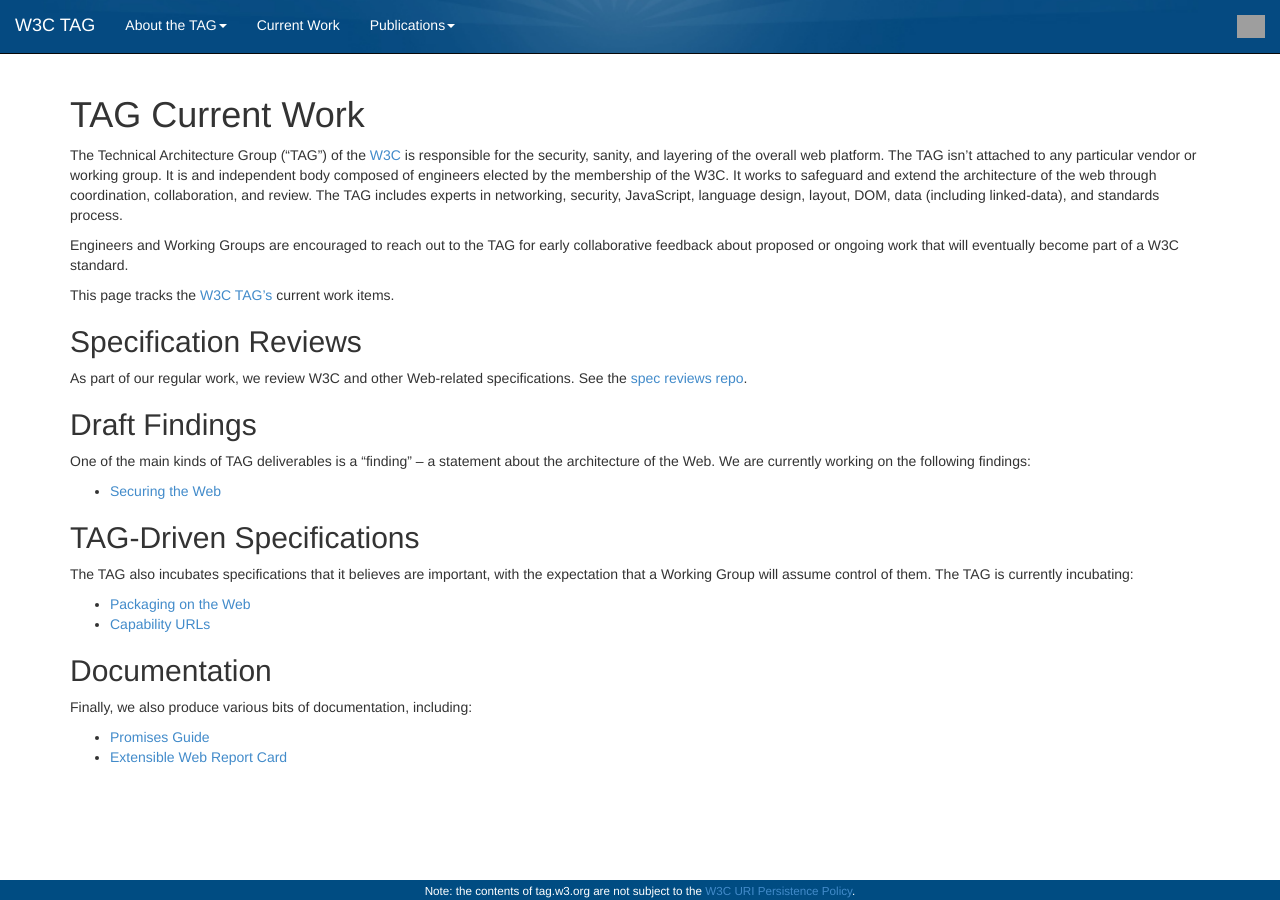
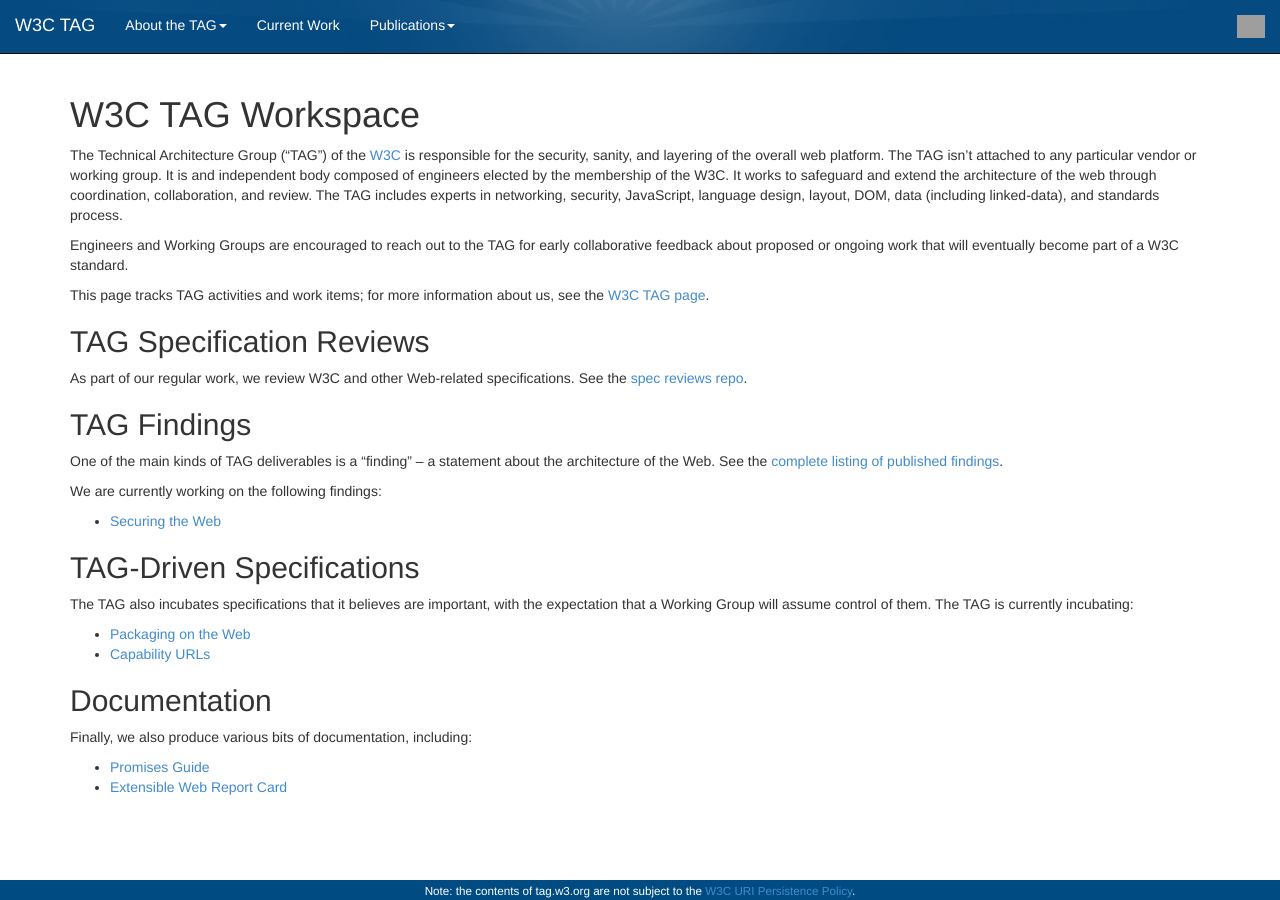
Before and after one commit to w3ctag/tag.w3.org, a Jekyll site: the page built from index.md, in a window 1280 px wide. Built offline with Jekyll 4.4.1, drawn with Linux system fonts in a browser that asks for light colours; grey boxes are pictures that could not be loaded.

Commit message:
link to findings

```diff
--- a/index.md
+++ b/index.md
@@ -1,24 +1,27 @@
 ---
 layout: front
-title: TAG Current Work
+title: W3C TAG Workspace
 ---
 
-# TAG Current Work
+# W3C TAG Workspace
 
 The Technical Architecture Group ("TAG") of the [W3C](http://www.w3.org/) is responsible for the security, sanity, and layering of the overall web platform. The TAG isn't attached to any particular vendor or working group. It is and independent body composed of engineers elected by the membership of the W3C. It works to safeguard and extend the architecture of the web through coordination, collaboration, and review. The TAG includes experts in networking, security, JavaScript, language design, layout, DOM, data (including linked-data), and standards process.
 
 Engineers and Working Groups are encouraged to reach out to the TAG for early collaborative feedback about proposed or ongoing work that will eventually become part of a W3C standard.
 
-This page tracks the [W3C TAG's](http://www.w3.org/2001/tag/) current work items.
+This page tracks TAG activities and work items; for more information about us, see the [W3C TAG page](http://www.w3.org/2001/tag/).
 
-## Specification Reviews
+
+## TAG Specification Reviews
 
 As part of our regular work, we review W3C and other Web-related specifications. See the [spec reviews repo](https://github.com/w3ctag/spec-reviews).
 
 
-##  Draft Findings
+##  TAG Findings
 
-One of the main kinds of TAG deliverables is a "finding" -- a statement about the architecture of the Web. We are currently working on the following findings:
+One of the main kinds of TAG deliverables is a "finding" -- a statement about the architecture of the Web. See the [complete listing of published findings](/findings/).
+
+We are currently working on the following findings:
 
 * [Securing the Web](https://w3ctag.github.io/web-https/)
 
```
